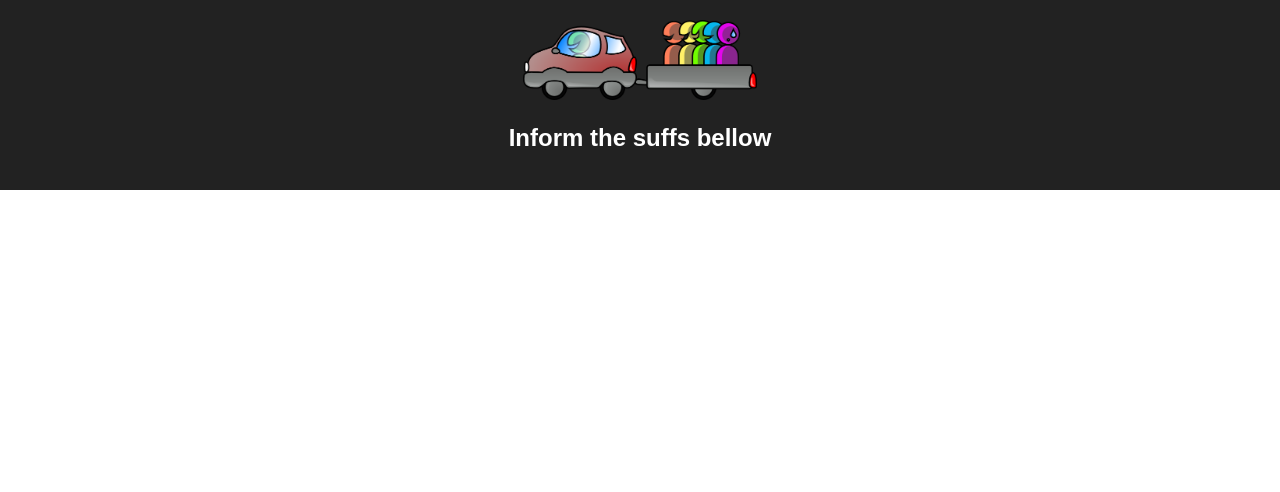
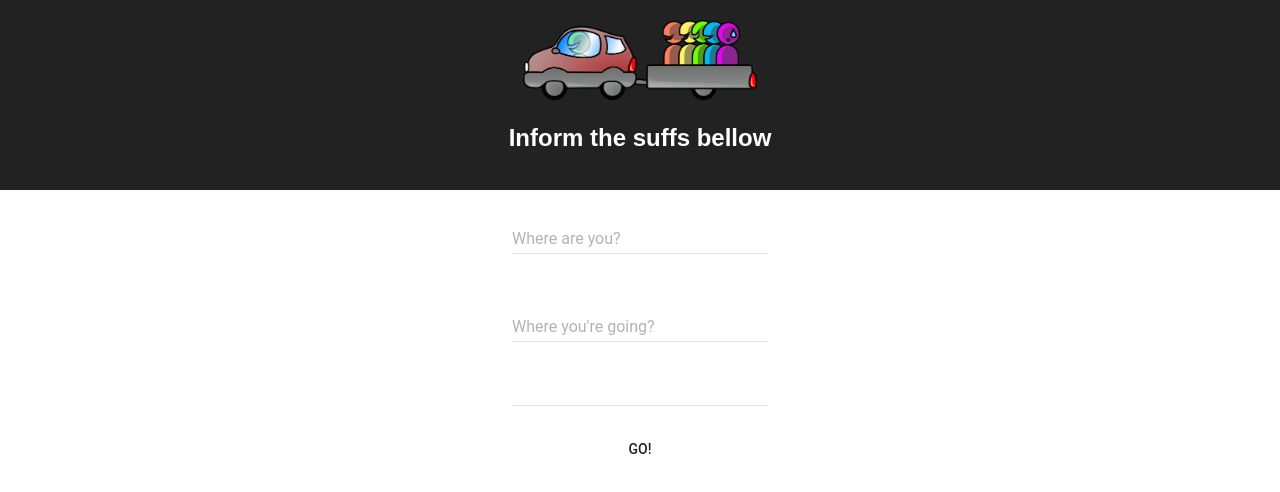
Before and after one commit to jucasoliveira/irelandcarpooling, a React (Create React App) app: page /#/driver in a window 1280 px wide. Shown: the top 492 px of the page. Built offline with nearby package versions, Linux system fonts and the light colour scheme.

Commit message:
comitando #10

```diff
--- a/package.json
+++ b/package.json
@@ -3,6 +3,7 @@
   "version": "0.1.0",
   "private": true,
   "dependencies": {
+    "material-ui": "^0.17.4",
     "react": "^15.5.4",
     "react-dom": "^15.5.4",
     "react-router": "^4.1.1",
--- a/src/modules/Driver.js
+++ b/src/modules/Driver.js
@@ -1,20 +1,42 @@
 // modules/Driver.js
 import React, { Component } from 'react';
 import logo from '../../images/carpoolinglogo.png';
+import TextField from 'material-ui/TextField';
+import MuiThemeProvider from 'material-ui/styles/MuiThemeProvider';
+import FlatButton from 'material-ui/FlatButton';
+import DatePicker from 'material-ui/DatePicker';
+
+
 
 
 class Driver extends Component{
     render() {
     return (
+      <MuiThemeProvider>
       <div className="App">
         <div className="App-header">
           <img src={logo} className="App-logo" alt="logo" />
           <h2>Inform the suffs bellow</h2>
         </div>
         <div>
-
+        <form>
+          <TextField
+            hintText="Define your origin"
+            floatingLabelText="Where are you?"
+          />
+          <p/>
+          <TextField
+            hintText="Define your detination"
+            floatingLabelText="Where you're going?"
+          />
+          <p/>
+          <DatePicker/>
+          <p/>
+          <FlatButton label="GO!" fullWidth={true} />
+        </form>
        </div>
       </div>
+      </MuiThemeProvider>
     );
   }
 }
```
